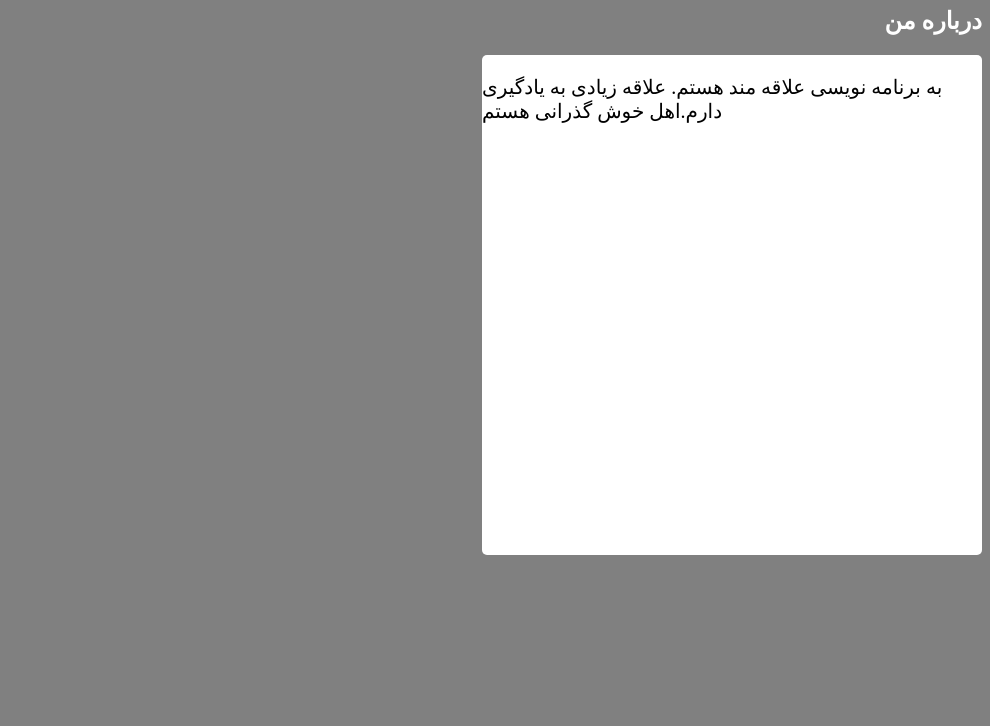
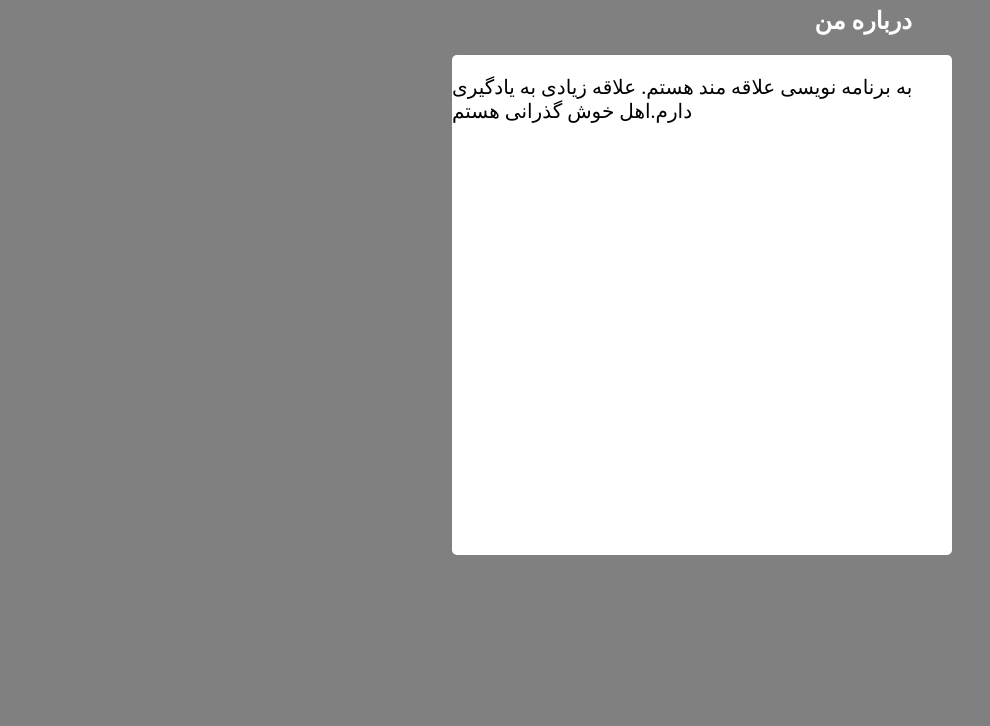
Before and after one commit to amirmoheb1389/amirmoheb1389.github.io, a plain HTML site: page index.html in a window 1280 px wide. Shown: the part 74-800 px from the top of the page, without its empty margins (290-1280 px from the left). Drawn offline with Linux system fonts and the light colour scheme.

Commit message:
Update styles.css

```diff
--- a/styles.css
+++ b/styles.css
@@ -8,10 +8,12 @@ body{
   height:500px;
   background-color:white;
   border-radius:5px;
+  margin-right:30px;
 }
 h1{
   text-align:center;
 }
 .about{
   text-align:right;
+  margin-right:70px;
 }
```
